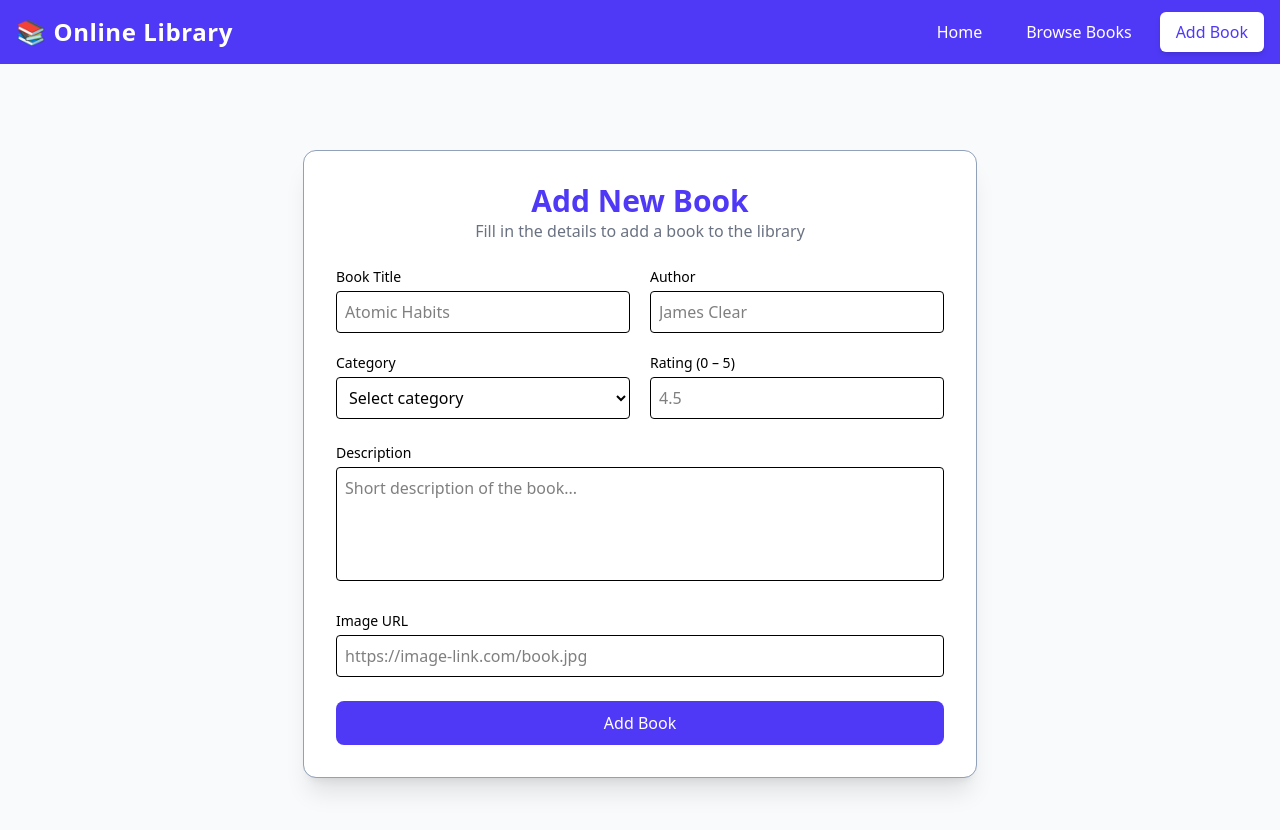
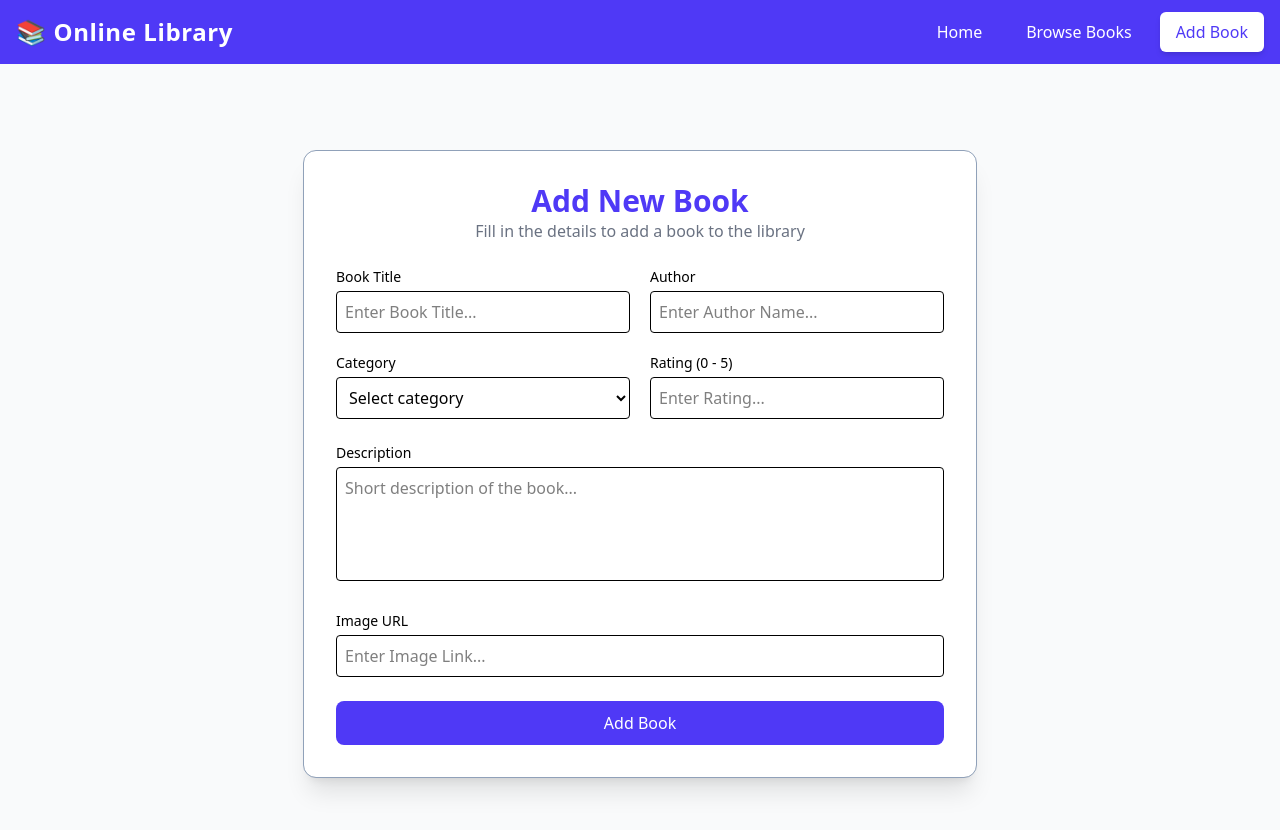
Before and after one commit to satyajeetpatra1/online-library-system-react, a React (Vite) app: page /add-book in a window 1280 px wide. Shown: the top 830 px of the page. Built offline with nearby package versions, Linux system fonts and the light colour scheme.

Commit message:
Small change

```diff
--- a/src/pages/AddBook.jsx
+++ b/src/pages/AddBook.jsx
@@ -55,7 +55,7 @@ export default function AddBook() {
             <label className="block text-sm font-medium mb-1">Book Title</label>
             <input
               type="text"
-              placeholder="Atomic Habits"
+              placeholder="Enter Book Title..."
               className="border p-2 w-full rounded focus:ring-2 focus:ring-indigo-500 focus:outline-none"
               onChange={(e) => setForm({ ...form, title: e.target.value })}
             />
@@ -66,7 +66,7 @@ export default function AddBook() {
             <label className="block text-sm font-medium mb-1">Author</label>
             <input
               type="text"
-              placeholder="James Clear"
+              placeholder="Enter Author Name..."
               className="border p-2 w-full rounded focus:ring-2 focus:ring-indigo-500 focus:outline-none"
               onChange={(e) => setForm({ ...form, author: e.target.value })}
             />
@@ -92,14 +92,14 @@ export default function AddBook() {
           {/* Rating */}
           <div>
             <label className="block text-sm font-medium mb-1">
-              Rating (0 – 5)
+              Rating (0 - 5)
             </label>
             <input
               type="number"
               step="0.1"
               min="0"
               max="5"
-              placeholder="4.5"
+              placeholder="Enter Rating..."
               className="border p-2 w-full rounded focus:ring-2 focus:ring-indigo-500 focus:outline-none"
               onChange={(e) =>
                 setForm({ ...form, rating: Number(e.target.value) })
@@ -124,7 +124,7 @@ export default function AddBook() {
           <label className="block text-sm font-medium mb-1">Image URL</label>
           <input
             type="text"
-            placeholder="https://image-link.com/book.jpg"
+            placeholder="Enter Image Link..."
             className="border p-2 w-full rounded focus:ring-2 focus:ring-indigo-500 focus:outline-none"
             onChange={(e) => setForm({ ...form, image: e.target.value })}
           />
```
Also changed, not shown: 1 other file (tests, documents, lock files or other folders).
